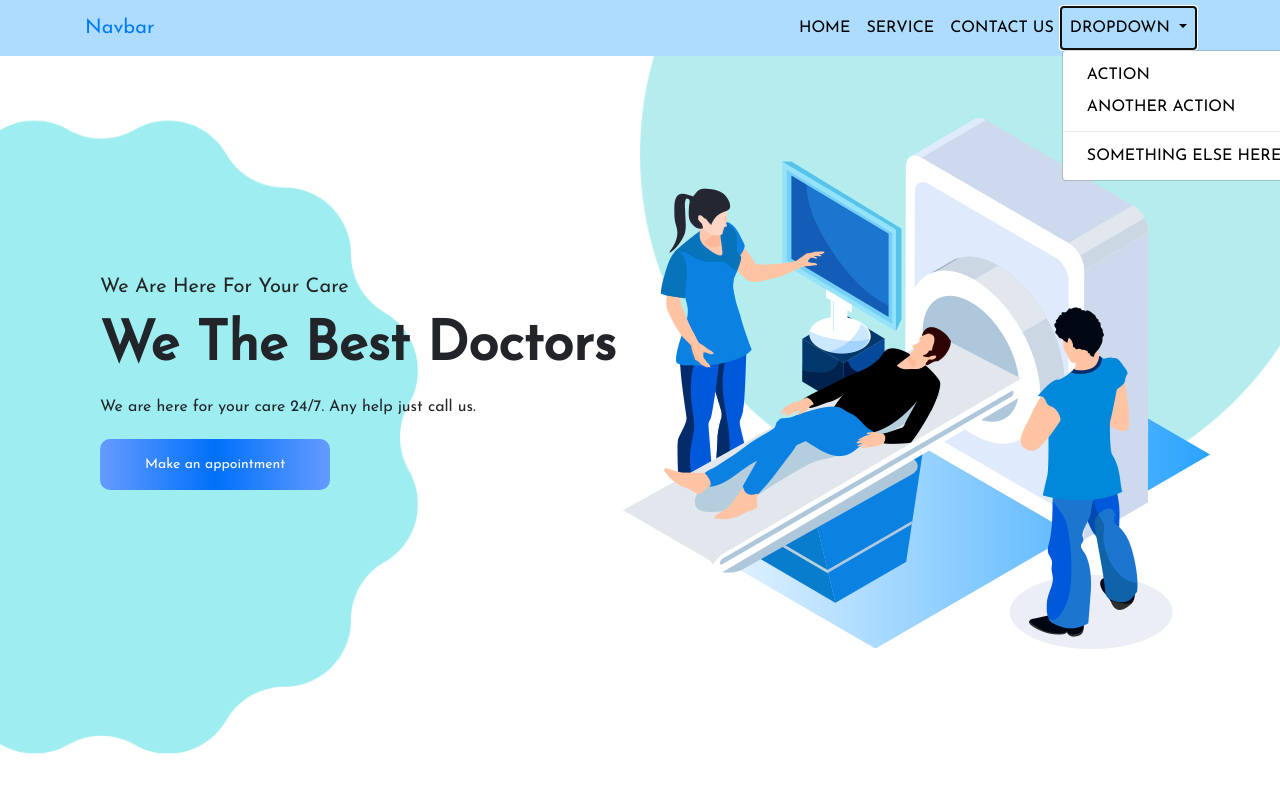
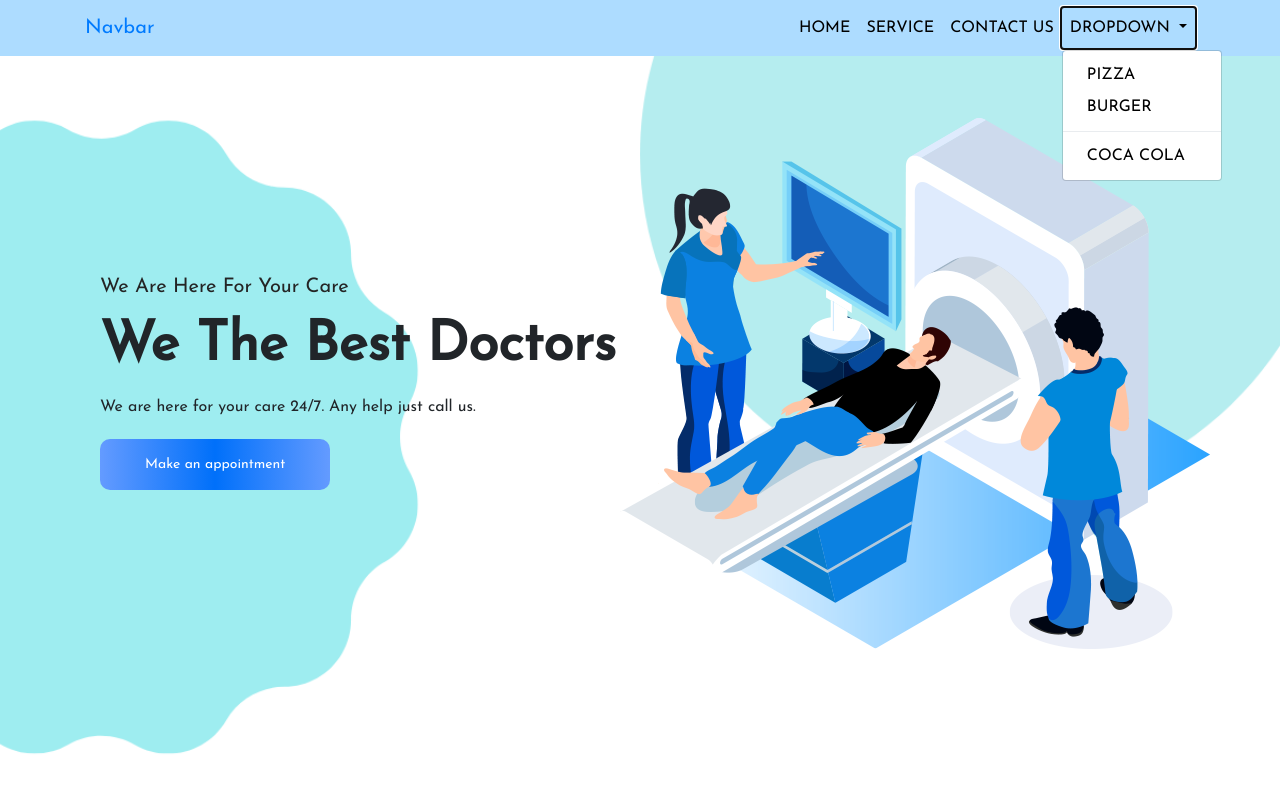
Before and after one commit to mehalr148/sample, a Django app: page /home in a window 1280 px wide, after a click on "DROPDOWN". Shown: the top 799 px of the page. Run offline with Django 3.2, Linux system fonts and the light colour scheme; some libraries are stand-ins or nearby versions.

Commit message:
changed index.html

```diff
--- a/templates/home.html
+++ b/templates/home.html
@@ -36,10 +36,10 @@
           Dropdown
         </a>
         <div class="dropdown-menu" aria-labelledby="navbarDropdown">
-          <a class="dropdown-item" href="#">Action</a>
-          <a class="dropdown-item" href="#">Another action</a>
+          <a class="dropdown-item" href="#">Pizza</a>
+          <a class="dropdown-item" href="#">Burger</a>
           <div class="dropdown-divider"></div>
-          <a class="dropdown-item" href="#">Something else here</a>
+          <a class="dropdown-item" href="#">Coca Cola</a>
         </div>
       </li>
     </ul>
```
